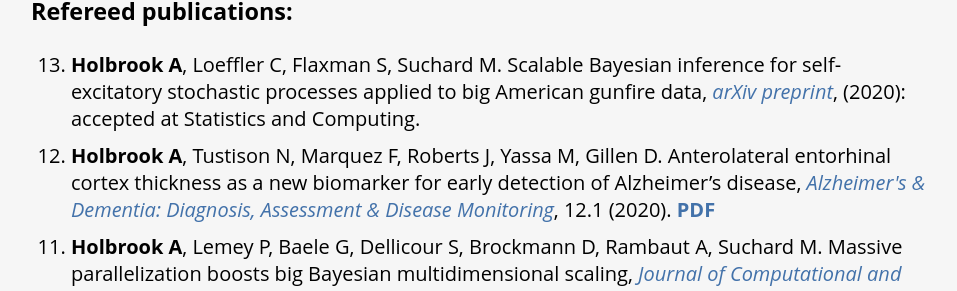
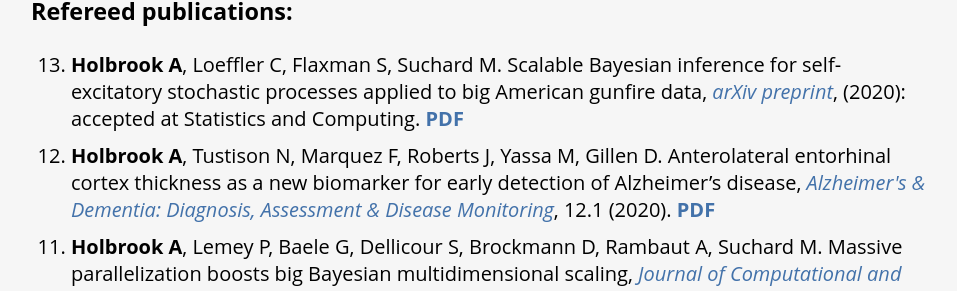
Before and after one commit to andrewjholbrook/andrewjholbrook.github.io, a Jekyll site: the page built from research.html, in a window 1280 px wide. Shown: the part 435-726 px from the top of the page, without its empty margins (161-1118 px from the left). Built offline with Jekyll 4.4.1, drawn with Linux system fonts in a browser that asks for light colours; a style sheet for code colours, icons or effects is not loaded.

Commit message:
Update research.html

```diff
--- a/research.html
+++ b/research.html
@@ -18,7 +18,7 @@
   <h3>Refereed publications:</h3>
 
   <ol id="pubs" reversed>
-                    <li> <b>Holbrook A</b>, Loeffler C, Flaxman S, Suchard M. Scalable Bayesian inference for self-excitatory stochastic processes applied to big American gunfire data, <i><a href="https://arxiv.org/abs/2005.10123" target="_blank">arXiv preprint</a></i>, (2020): accepted at Statistics and Computing.
+                    <li> <b>Holbrook A</b>, Loeffler C, Flaxman S, Suchard M. Scalable Bayesian inference for self-excitatory stochastic processes applied to big American gunfire data, <i><a href="https://arxiv.org/abs/2005.10123" target="_blank">arXiv preprint</a></i>, (2020): accepted at Statistics and Computing. <a href="papers/DCGunfire.pdf" target="_blank"><b>PDF</b></a>
                     <li> <b>Holbrook A</b>, Tustison N, Marquez F, Roberts J, Yassa M, Gillen D. Anterolateral entorhinal cortex thickness as a new biomarker for early detection of Alzheimer’s disease, <i><a href="https://alz-journals.onlinelibrary.wiley.com/doi/full/10.1002/dad2.12068" target="_blank">Alzheimer's & Dementia: Diagnosis, Assessment & Disease Monitoring</a></i>, 12.1 (2020). <a href="papers/dad2.12068.pdf" target="_blank"><b>PDF</b></a>
                         <li> <b>Holbrook A</b>, Lemey P, Baele G, Dellicour S, Brockmann D, Rambaut A, Suchard M. Massive parallelization boosts big Bayesian multidimensional scaling, <i><a href="https://doi.org/10.1080/10618600.2020.1754226" target="_blank">Journal of Computational and Graphical Statistics</a></i>, (2020). <a href="papers/massive.pdf" target="_blank"><b>PDF</b></a>
                         <li> Ji X, Zhang Z, <b>Holbrook A</b>, Nishimura A, Baele G, Rambaut A, Lemey P, Suchard M. Gradients <i>do</i> grow on trees: a linear-time O(N)-dimensional gradient for statistical phylogenetics, <i><a href="https://doi.org/10.1093/molbev/msaa130" target="_blank">Molecular Biology and Evolution</a></i>, 37.10 (2020): 3047–3060. <a href="papers/msaa130.pdf" target="_blank"><b>PDF</b></a>
```
